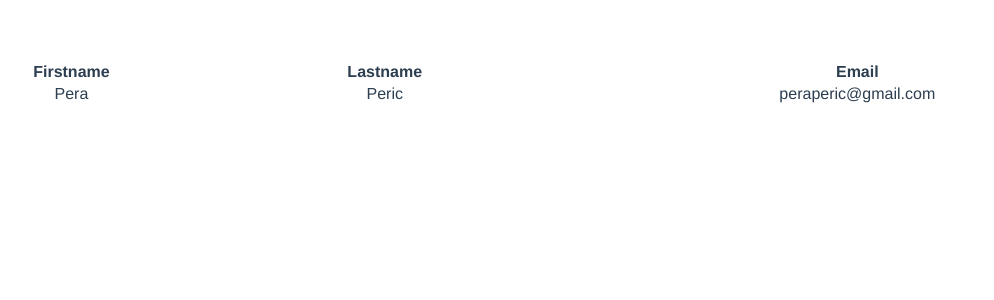
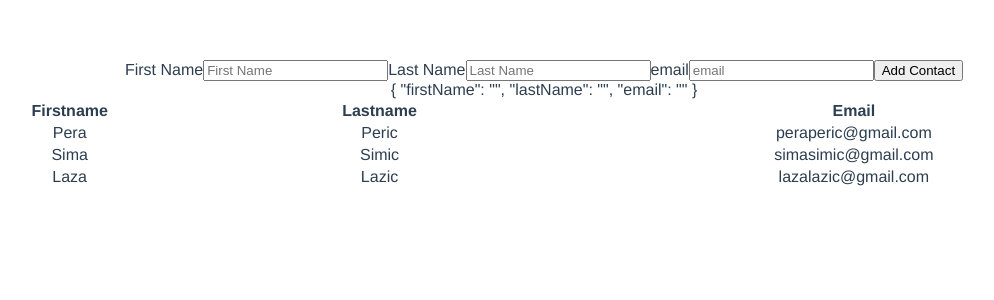
Before and after one commit to NoHeal4u/vuejsPrvi, a Vue app: page / in a window 1280 px wide. Shown: the top 300 px of the page, without its empty margins (96-1090 px from the left). Built offline with nearby package versions, Linux system fonts and the light colour scheme.

Commit message:
ubacen i form koji dodaje novog usera

```diff
--- a/src/components/ContactsList.vue
+++ b/src/components/ContactsList.vue
@@ -1,6 +1,23 @@
 <template>
 
   <div>
+  <form @submit.prevent="addContact">
+
+  <label>First Name</label>
+  <input v-model = "newContact.firstName" type = "text" placeholder = "First Name" />
+
+  <label>Last Name</label>
+  <input v-model = "newContact.lastName" type = "text" placeholder = "Last Name" />
+
+  <label>email</label>
+  <input v-model = "newContact.email" type = "text" placeholder = "email" />
+
+  <button type = "submit">Add Contact</button>
+
+
+  </form>
+
+  {{newContact}}
 
   <table style="width:100%">
   <tr>
@@ -9,8 +26,8 @@
     <th>Email</th>
   </tr>
 
-  <tr  v-for="(user,key) in users" :key="key" v-if = "user.name === 'Pera' ">
-      <td>{{user.name}}</td>
+  <tr  v-for="(user,key) in users" :key="key">
+      <td>{{user.firstName}}</td>
       <td>{{user.lastName}}</td>
       <td>{{user.email}}</td>
   </tr>
@@ -35,13 +52,24 @@
     return{
 
       users: [
-      { name: 'Pera' , lastName: 'Peric' , email: 'peraperic@gmail.com'},
-      { name: 'Sima' , lastName: 'Simic' , email: 'simasimic@gmail.com'},
-      { name: 'Laza' , lastName: 'Lazic' , email: 'lazalazic@gmail.com'}
+      { firstName: 'Pera' , lastName: 'Peric' , email: 'peraperic@gmail.com'},
+      { firstName: 'Sima' , lastName: 'Simic' , email: 'simasimic@gmail.com'},
+      { firstName: 'Laza' , lastName: 'Lazic' , email: 'lazalazic@gmail.com'}
 
-        ]
+        ],
+
+        newContact: {
+        firstName: '',
+        lastName: '',
+        email: ''
+        }
 
     }
+  },
+  methods:{
+  addContact(){
+  this.users.push(this.newContact)
+  }
   }
 }
 
```
